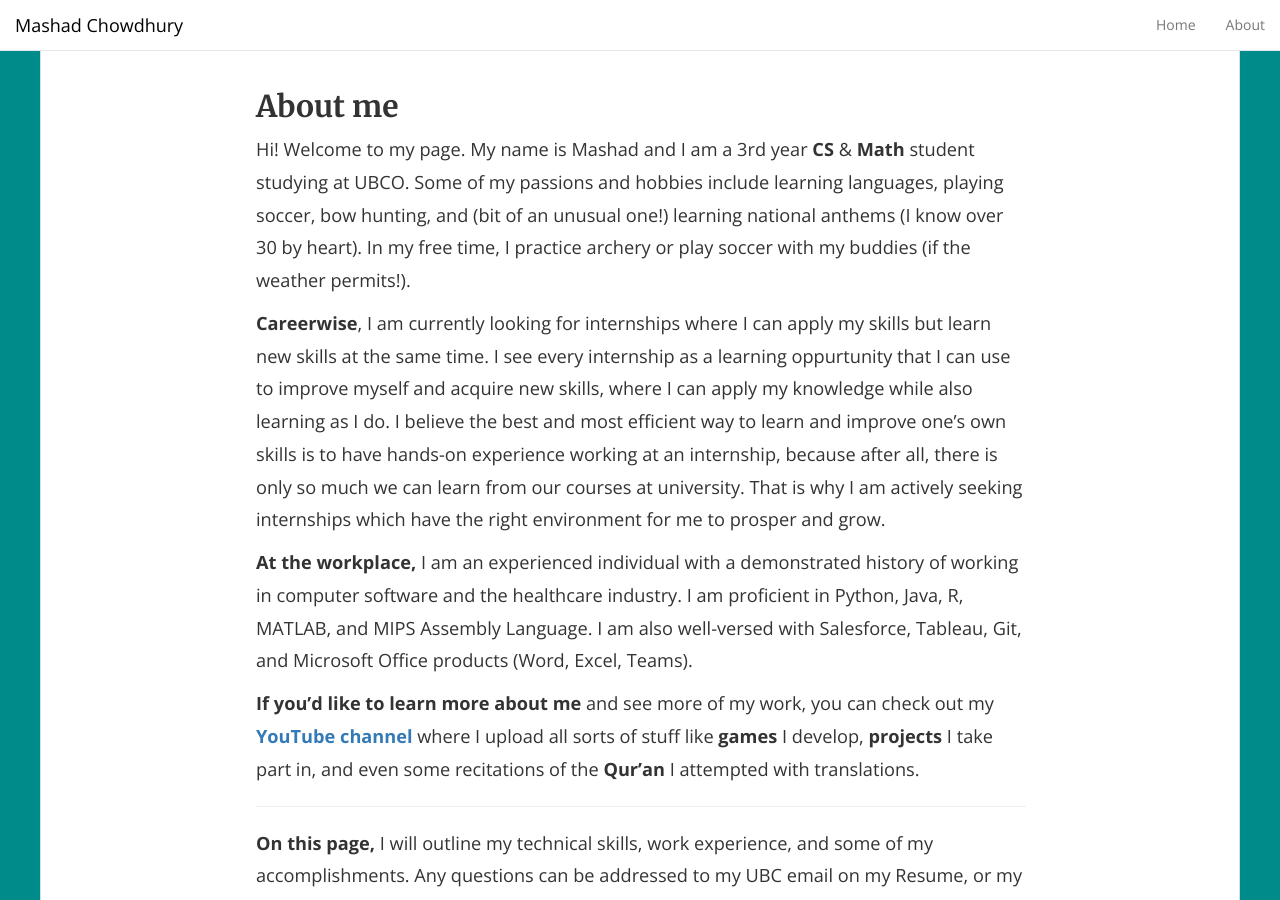
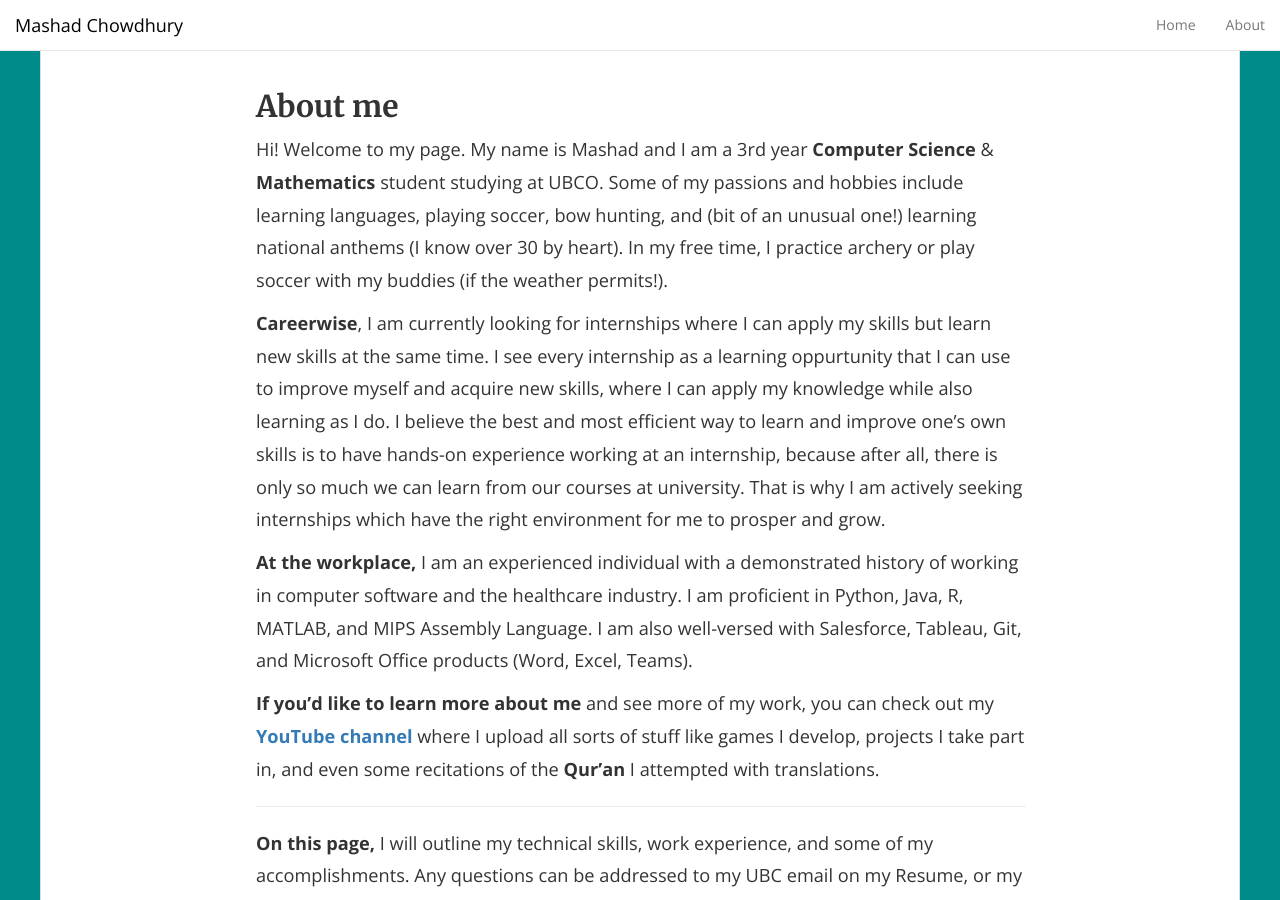
Before and after one commit to mashadchowdhury/mashadchowdhury.github.io, a Jekyll site: the page built from _pages/about.md, in a window 1280 px wide and 900 px high. Built offline with Jekyll 4.4.1, drawn with Linux system fonts in a browser that asks for light colours; nearby versions of some CDN libraries.

Commit message:
Update about.md

```diff
--- a/_pages/about.md
+++ b/_pages/about.md
@@ -6,13 +6,13 @@ permalink: /about/
 
 ## About me
 
-Hi! Welcome to my page. My name is Mashad and I am a 3rd year **CS** & **Math** student studying at UBCO. Some of my passions and hobbies include learning languages, playing soccer, bow hunting, and (bit of an unusual one!) learning national anthems (I know over 30 by heart). In my free time, I practice archery or play soccer with my buddies (if the weather permits!).
+Hi! Welcome to my page. My name is Mashad and I am a 3rd year **Computer Science** & **Mathematics** student studying at UBCO. Some of my passions and hobbies include learning languages, playing soccer, bow hunting, and (bit of an unusual one!) learning national anthems (I know over 30 by heart). In my free time, I practice archery or play soccer with my buddies (if the weather permits!).
 
 **Careerwise**, I am currently looking for internships where I can apply my skills but learn new skills at the same time. I see every internship as a learning oppurtunity that I can use to improve myself and acquire new skills, where I can apply my knowledge while also learning as I do. I believe the best and most efficient way to learn and improve one's own skills is to have hands-on experience working at an internship, because after all, there is only so much we can learn from our courses at university. That is why I am actively seeking internships which have the right environment for me to prosper and grow.
 
 **At the workplace,** I am an experienced individual with a demonstrated history of working in computer software and the healthcare industry. I am proficient in Python, Java, R, MATLAB, and MIPS Assembly Language. I am also well-versed with Salesforce, Tableau, Git, and Microsoft Office products (Word, Excel, Teams).
 
-**If you'd like to learn more about me** and see more of my work, you can check out my [**YouTube channel**](https://www.youtube.com/channel/UC_imT3eyv2QNsfHjitBHcew) where I upload all sorts of stuff like **games** I develop, **projects** I take part in, and even some recitations of the **Qur'an** I attempted with translations.
+**If you'd like to learn more about me** and see more of my work, you can check out my [**YouTube channel**](https://www.youtube.com/channel/UC_imT3eyv2QNsfHjitBHcew) where I upload all sorts of stuff like games I develop, projects I take part in, and even some recitations of the **Qur'an** I attempted with translations.
 
 ---
 
@@ -24,7 +24,6 @@ Hi! Welcome to my page. My name is Mashad and I am a 3rd year **CS** & **Math**
 ## Technical Skills
 ---
 **Languages proficient in:** Python, Java, MATLAB, MIPS Assembly
-
 
 **Languages familiar with:** R, SQL
 
```
